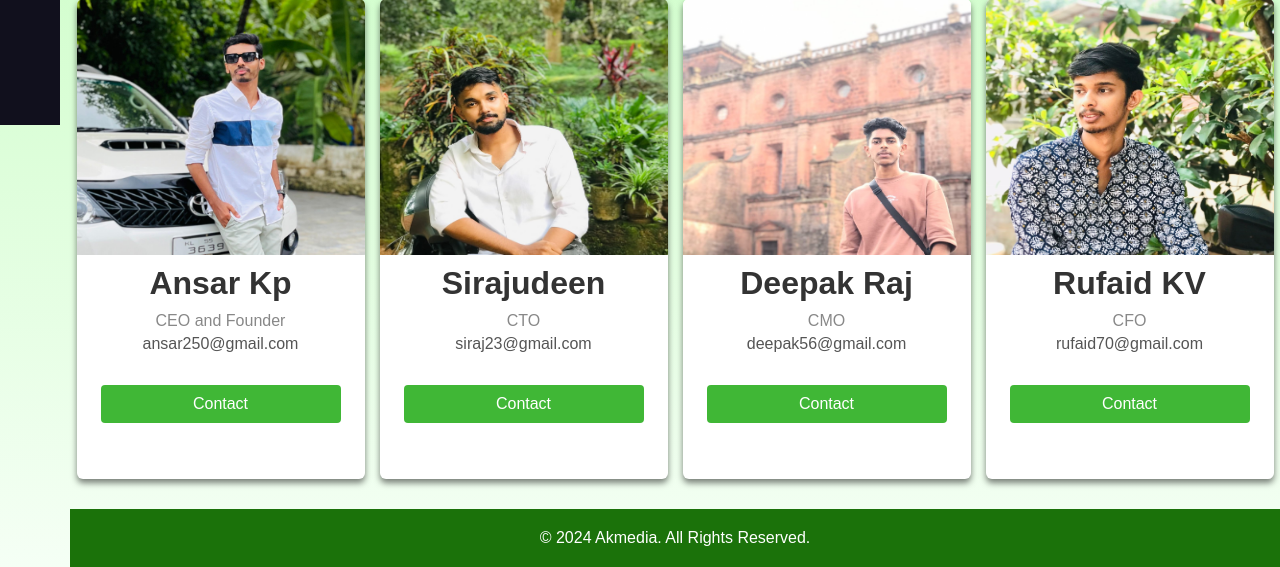
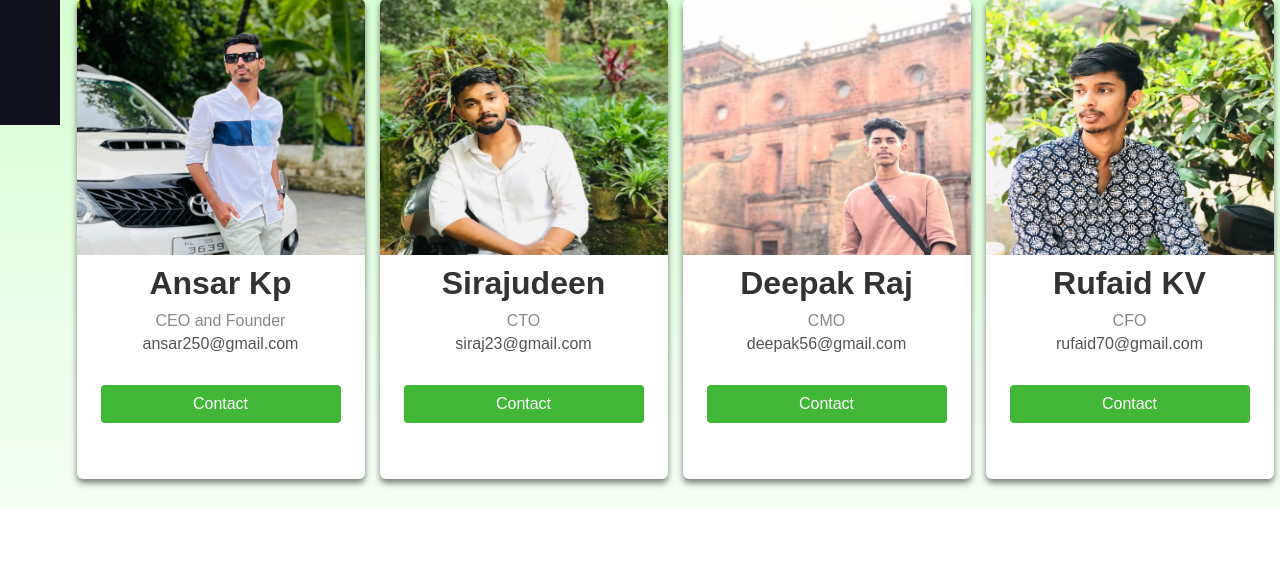
Before and after one commit to ansarkp10/akmedia, a Django app: page /about/ in a window 1280 px wide. Shown: the part 675-1242 px from the top of the page. After the commit the page ends 1166 px from the top, so only its background shows below. Run offline with Django 5.2, Linux system fonts and the light colour scheme.

Commit message:
Update about.html

```diff
--- a/content/templates/about.html
+++ b/content/templates/about.html
@@ -201,13 +201,7 @@ button:hover {
     color: #555;
 }
 
-/* Footer */
-footer {
-    background-color: #1b720a;
-    color: white;
-    text-align: center;
-    padding: 20px 0;
-}
+
 
 @media (max-width: 768px) {
     nav {
@@ -871,9 +865,6 @@ body {
         </div>
     </section>
 
-    <footer>
-        <p>© 2024 Akmedia. All Rights Reserved.</p>
-    </footer>
     <script>
         let sidebar = document.querySelector(".sidebar");
         let closeBtn = document.querySelector("#btn");
```
